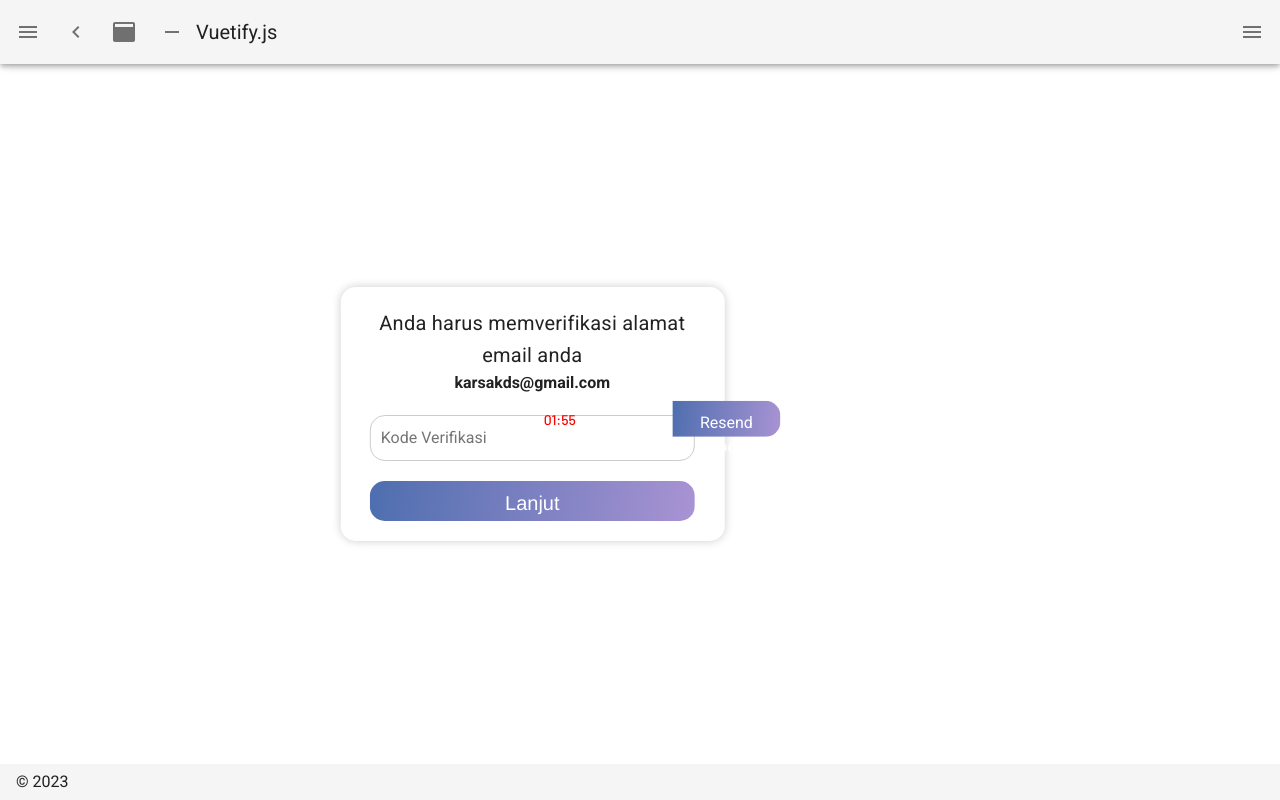
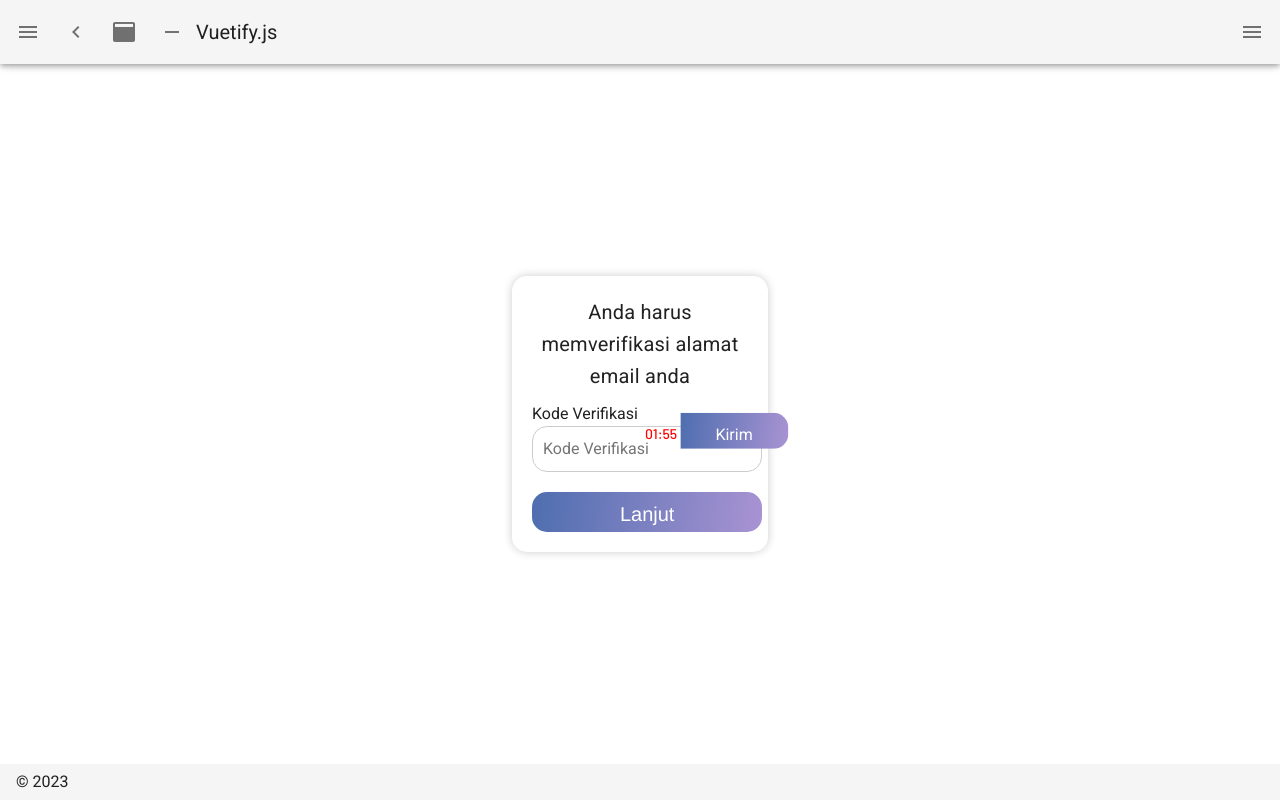
Before and after one commit to GanErnesta/ProjectExi1, a Nuxt app: page /AuthPage/ResendCode in a window 1280 px wide. Built offline with nearby package versions, Linux system fonts and the light colour scheme.

Commit message:
Rename File

```diff
--- a/api.js
+++ b/api.js
@@ -3,7 +3,7 @@
 import axios from "axios";
 
 const api = axios.create({
-    baseURL: "https://5b65-118-99-91-15.ngrok-free.app/api", // Replace with your API's base URL
+    baseURL: "https://1209-118-99-91-15.ngrok-free.app/api", // Replace with your API's base URL
 });
 
 api.interceptors.request.use(
--- a/pages/AuthPage/ResendCode.vue
+++ b/pages/AuthPage/ResendCode.vue
@@ -2,33 +2,37 @@
     <div class="container flex-column">
         <div class="verification-card">
             <p class="title">Anda harus memverifikasi alamat email anda</p>
-            <p class="email">{{ registeredEmail }}</p>
-            <form @submit.prevent="verifyEmail">
+            <form @submit.prevent="checkToken">
                 <div class="form-group">
-                    <label for="verificationCode"></label>
-                    <input type="text" id="verificationCode" v-model="verificationCode" placeholder="Kode Verifikasi"
-                        required />
+                    <label for="verificationCode">Kode Verifikasi</label>
+                    <input type="number" id="verificationCode" v-model="verificationCode" placeholder="Kode Verifikasi"
+                        required @input="limitInput" />
                 </div>
-                <button class="lanjut" type="submit">Lanjut</button>
+                <button class="lanjut">Lanjut</button>
             </form>
             <div class="time">{{ countdownMinutes }}:{{ countdownSeconds }}</div>
         </div>
-        <div class="resend-container">
+        <div class = "resend-container">
             <button class="resend-button" style="color: white;" @click="resendVerificationCode" :disabled="resendDisabled">
-                Resend Code
+                Kirim Ulang Kode
             </button>
         </div>
     </div>
 </template>
 
 <script>
+import axios from 'axios'; // Import Axios
+import api from '~/api';
+
 export default {
     data() {
         return {
-            registeredEmail: 'karsakds@gmail.com',
+            token: '', // Inisialisasi token dengan nilai token yang sesuai
+            email: '', // Tambahkan properti email dan inisialisasikan dengan alamat email pengguna
+            countdown: 120,
+            countdownInterval: null,
             verificationCode: '',
-            countdown: 120, // 2 menit (2 * 60 detik)
-            countdownInterval: null,
+            tokenValid: false,
         };
     },
     computed: {
@@ -43,24 +47,57 @@
         },
     },
     methods: {
-        verifyEmail() {
-            if (this.verificationCode === 'kode-verifikasi-yang-benar') {
-                console.log('Verifikasi berhasil');
-                // Redirect atau lakukan tindakan lain
-            } else {
-                console.log('Verifikasi gagal. Kode verifikasi tidak sesuai.');
+        async checkToken() {
+            console.log('Memeriksa token...');
+            const data = {
+                token: this.token,
+                verificationCode: this.verificationCode,
+            };
+
+            try {
+                const response = await api.post('/checkToken', data); // Gunakan Axios untuk permintaan POST
+
+                if (response.status === 200) {
+                    this.tokenValid = true;
+                    console.log('Token valid');
+                    // localStorage.setItem('token', this.token); // Set token dalam localStorage jika diperlukan
+                    this.$router.push('/AuthPage/SetPassword');
+                } else {
+                    this.tokenValid = false;
+                    console.log('Token tidak valid');
+                    console.log(response.data);
+                }
+            } catch (error) {
+                console.error('Terjadi kesalahan saat memeriksa token:', error);
+                this.tokenValid = false;
             }
         },
-        resendVerificationCode() {
+        async resendVerificationCode() {
             if (!this.resendDisabled) {
                 console.log('Mengirim ulang kode verifikasi...');
-                // Lakukan pengiriman ulang kode verifikasi ke alamat email yang terdaftar
+                try {
+                    const response = await axios.post('/resendCode', {
+                        email: this.email, // Gunakan properti email
+                    });
+
+                    if (response.status === 200) {
+                        console.log('Kode verifikasi berhasil dikirim ulang.');
+                    } else {
+                        console.error('Terjadi kesalahan saat mengirim ulang kode verifikasi.');
+                    }
+                } catch (error) {
+                    console.error('Terjadi kesalahan saat mengirim ulang kode verifikasi:', error);
+                }
                 this.startCountdown();
-                this.resendDisabled = true;
+            }
+        },
+        limitInput() {
+            if (this.verificationCode.length > 4) {
+                this.verificationCode = this.verificationCode.slice(0, 4);
             }
         },
         startCountdown() {
-            this.countdown = 120; // Set ulang countdown ke 2 menit (2 * 60 detik)
+            this.countdown = 120;
             clearInterval(this.countdownInterval);
             this.countdownInterval = setInterval(() => {
                 if (this.countdown > 0) {
@@ -68,7 +105,7 @@
                 } else {
                     clearInterval(this.countdownInterval);
                 }
-            }, 1000); // Perbarui setiap 1 detik
+            }, 1000);
         },
     },
     mounted() {
@@ -77,7 +114,6 @@
 };
 </script>
 
-
 <style scoped>
 .verification-card {
     background-color: #fff;
@@ -85,11 +121,12 @@
     border-radius: 15px;
     box-shadow: 0 0 10px rgba(0, 0, 0, 0.2);
     text-align: center;
-    width: 30vw;
+    width: 20vw;
     margin: 0 auto;
     top: 50%;
+    left: 30%;
     position: absolute;
-    transform: translate(70%, -50%);
+    transform: translate(50%, -50%);
     /* Untuk mengatur card persis di tengah */
 }
 
@@ -113,7 +150,7 @@
 }
 
 input {
-    width: 25.4vw;
+    width: 18vw;
     padding: 10px;
     border: 1px solid #ccc;
     border-radius: 15px;
@@ -135,14 +172,14 @@
     margin-right: 20px;
     float: inline-end;
     font: normal normal normal 14px/12px Barlow;
-    top: 53%;
-    left: 53%;
+    top: 58%;
+    left: 52%;
     position: absolute;
     transform: translatey(-70%);
 }
 
 .lanjut {
-    width: 25.4vw;
+    width: 18vw;
     height: 5vh;
     font: normal normal normal 20px/24px Helvetica;
     font-weight: 300;
@@ -159,7 +196,8 @@
     cursor: pointer;
     height: 4.5vh;
     width: 13.5vh;
-    top: 49%;
+    top: 50.7%;
+    left: 50.6%;
     position: absolute;
     transform: translate(30%, -45%);
 }
--- a/pages/AuthPage/SendEmail.vue
+++ b/pages/AuthPage/SendEmail.vue
@@ -34,12 +34,14 @@
         async sendResetPasswordEmail() {
             try {
                 // Ganti URL_API_SEND_EMAIL dengan URL API yang  sesuai
-                const response = await api.post('/restore', {
+                const response = await api.post('/sendEmail', {
                     email: this.email,
                 });
                 if (response.status === 200) {
                     // Email pengaturan ulang password berhasil dikirim
-                    console.log('Email berhasil dikirim');
+                    console.log('Email berhasil dikirim ' +  response.status);
+                    this.$router.push('/AuthPage/ResendCode');
+
                 } else {
                     console.error('Gagal mengirim email pengaturan ulang password');
                 }
@@ -56,7 +58,7 @@
 <style scoped>
 .card {
     border-radius: 15px;
-    width: 30vw;
+    width: 20vw;
     height: 22vh;
     margin: 0 auto;
     padding: 20px;
@@ -64,6 +66,7 @@
     background: #ffffff 0% 0% no-repeat padding-box;
     box-shadow: 0px 5px 6px #0000004b;
     top: 50%;
+    left: 25%;
     position: absolute;
     transform: translate(70%, -50%);
 }
@@ -114,7 +117,7 @@
     letter-spacing: 0px;
     color: #FFFFFF;
     opacity: 1;
-    width: 27vw;
+    width: 18vw;
 }
 
 button:hover {
--- a/pages/AuthPage/login.vue
+++ b/pages/AuthPage/login.vue
@@ -78,9 +78,10 @@
             try {
                 const response = await api.post("/login", credentials);
                 // Tangani respons dari server di sini
-                console.log(response.data);
+                console.log(response.credentials);
 
                 if (response.data) {
+                    localStorage.setItem('token', response.data.credentials.token);
                     // Alamat email sudah diverifikasi, izinkan masuk
                     // Tampilkan SweetAlert jika login berhasil
                     await Swal.fire({
@@ -88,8 +89,7 @@
                         text: 'Anda berhasil login.',
                         icon: 'success',
                     });
-
-                    this.$router.push('/AuthPage/logout');
+                    this.$router.push('/AuthPage/Profile');
                 } else {
                     // Alamat email belum diverifikasi
                     Swal.fire({
--- a/pages/AuthPage/register.vue
+++ b/pages/AuthPage/register.vue
@@ -89,7 +89,7 @@
                             text: 'Anda berhasil terdaftar.',
                             icon: 'success',
                         }).then(() => {
-                            this.$router.push('/AuthPage/login');
+                            this.$router.push('/AuthPage/Login');
                         });
                     } else {
                         console.log('Registrasi gagal dengan kode :', response.status);
```
Also changed, not shown: pages/AuthPage/Profile.vue (renamed from pages/AuthPage/logout.vue, +15 -12 lines), pages/AuthPage/SetPassword.vue (+48 -26 lines).
